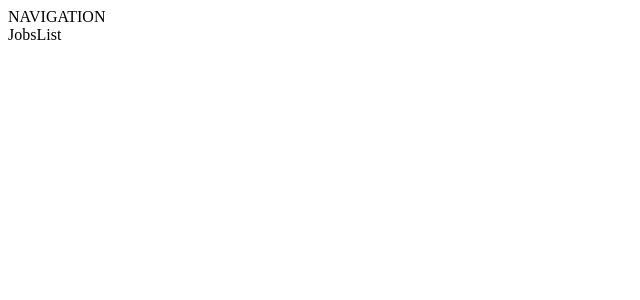
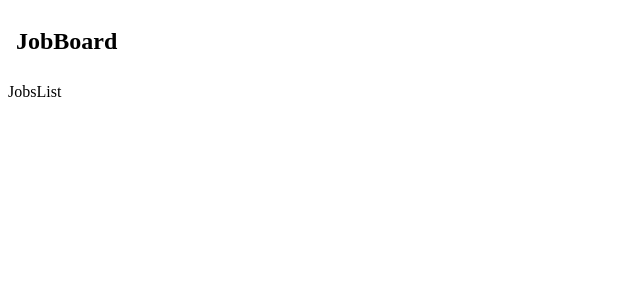
Before and after one commit to Hagane3/job-board, a React (Vite) app: page / in a window 1280 px wide. Shown: the top 300 px of the page, without its empty margins (0-640 px from the left). Built offline with nearby package versions, Linux system fonts and the light colour scheme.

Commit message:
[feat] Add Navbar

```diff
--- /dev/null
+++ b/src/components/Navbar/Navbar.module.scss
@@ -0,0 +1,5 @@
+.navbar {
+  h1 {
+    padding: 0.5rem 0.5rem;
+  }
+}
--- /dev/null
+++ b/src/components/Navbar/Navbar.tsx
@@ -0,0 +1,11 @@
+import classes from "./Navbar.module.scss";
+
+function Navbar() {
+  return (
+    <nav className={classes.navbar}>
+      <h1>JobBoard</h1>
+    </nav>
+  );
+}
+
+export default Navbar;
--- a/src/pages/Layout.tsx
+++ b/src/pages/Layout.tsx
@@ -1,9 +1,10 @@
 import { Outlet } from "react-router-dom";
+import Navbar from "../components/Navbar/Navbar";
 
 function Layout() {
   return (
     <>
-      <div>NAVIGATION</div>
+      <Navbar />
       <main>
         <Outlet />
       </main>
```
